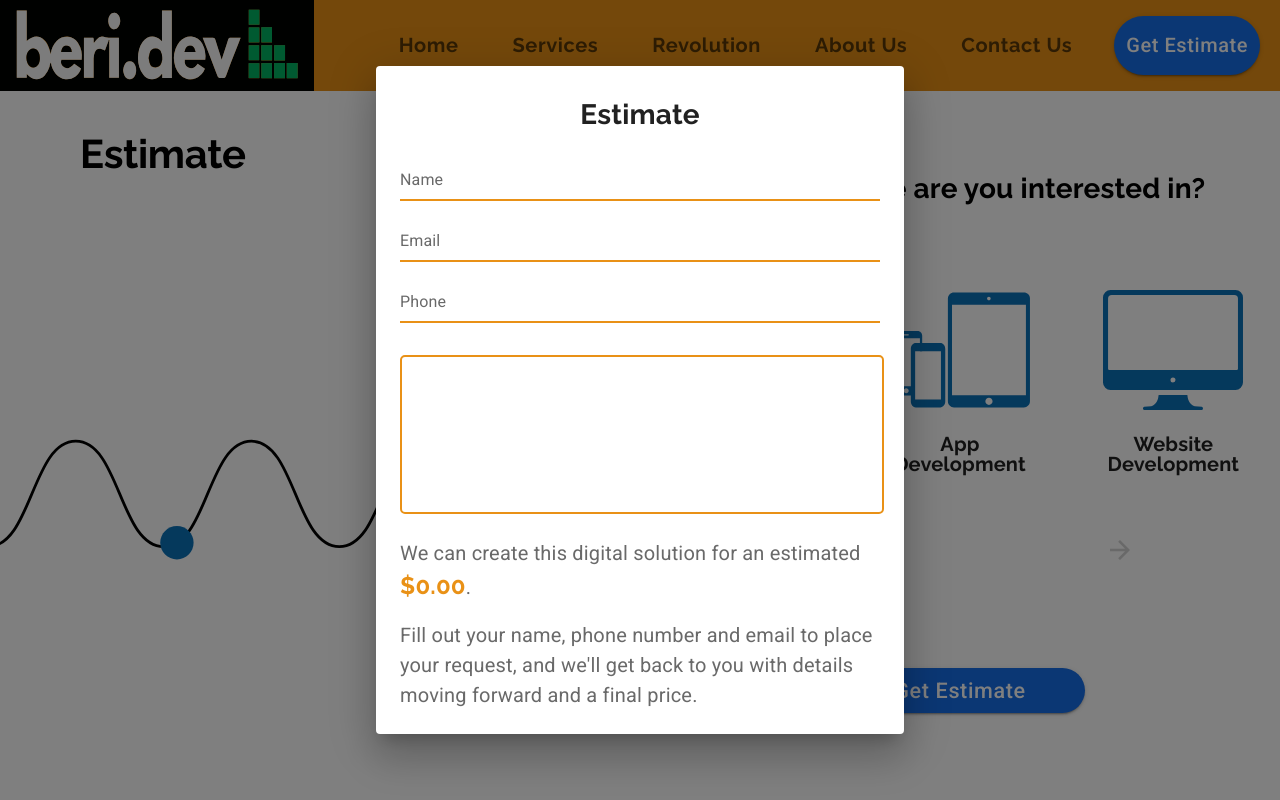
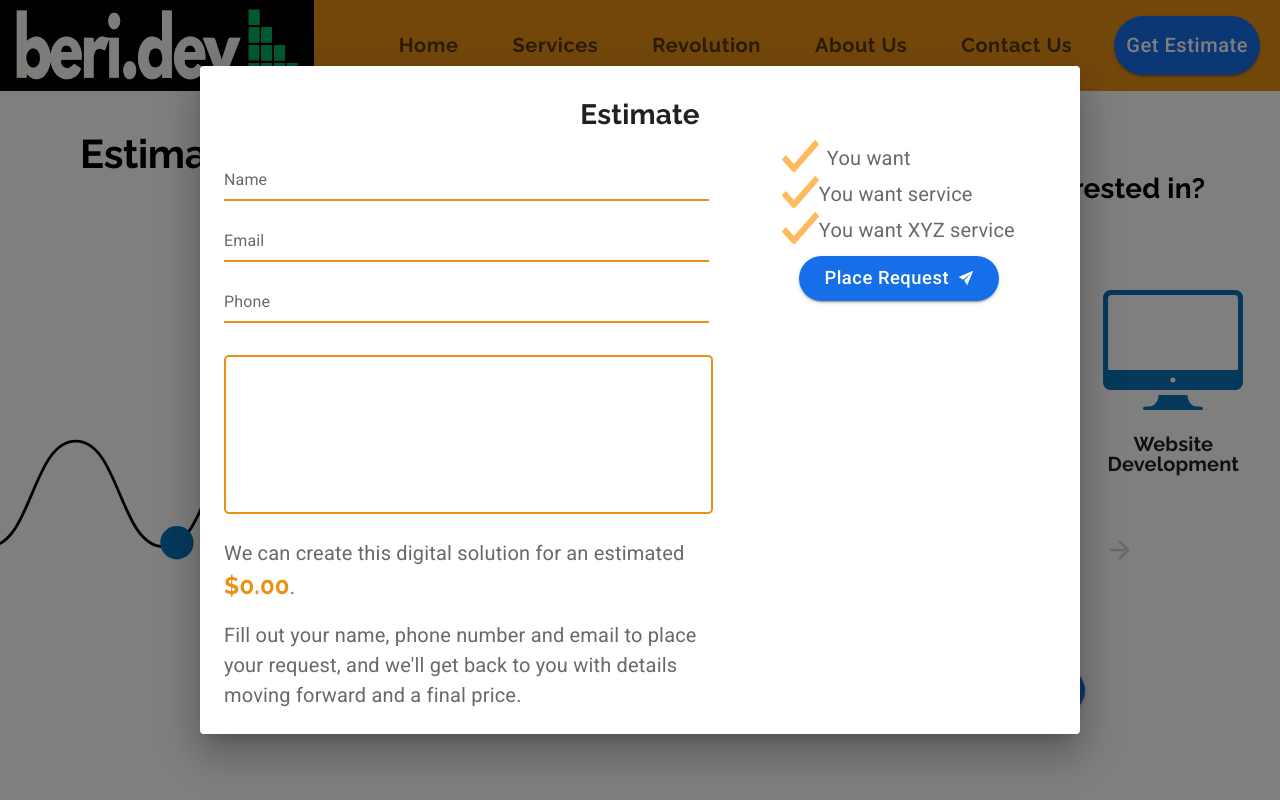
Before and after one commit to HAZberi/tech-company-website, a React (Create React App) app: page /estimate in a window 1280 px wide. Both pictures are taken after a click on the button "Get Estimate". Shown: the top 800 px of the page. Built offline with nearby package versions, Linux system fonts and the light colour scheme.

Commit message:
Estimate item list init

```diff
--- a/src/components/Estimate.js
+++ b/src/components/Estimate.js
@@ -12,8 +12,8 @@ import DialogContent from "@material-ui/core/DialogContent";
 import DialogTitle from "@material-ui/core/DialogTitle";
 import TextField from "@material-ui/core/TextField";
 
-//import check from "../assets/check.svg";
-//import send from "../assets/send.svg";
+import check from "../assets/check.svg";
+import send from "../assets/send.svg";
 import software from "../assets/software.svg";
 import mobile from "../assets/mobile.svg";
 import website from "../assets/website.svg";
@@ -82,6 +82,19 @@ const useStyles = makeStyles((theme) => ({
     marginTop: "0.5rem",
     fontSize: "1.35rem",
   },
+
+  placeRequest: {
+    ...theme.typography.estimate,
+    borderRadius: "30px",
+    marginLeft: "20px",
+    marginRight: "20px",
+    height: "45px",
+    width: "200px",
+    marginTop: "0.5rem",
+    fontSize: "1.15rem",
+  },
+
+
   arrowIcons: {
     "&:hover": {
       backgroundColor: "transparent",
@@ -181,7 +194,7 @@ const softwareQuestions = [
         icon: iphone,
         iconAlt: "outline of iphone",
         selected: false,
-        cost: 5000,
+        cost: 3000,
       },
       {
         id: 3,
@@ -190,7 +203,7 @@ const softwareQuestions = [
         icon: android,
         iconAlt: "outlines of android phone",
         selected: false,
-        cost: 5000,
+        cost: 3000,
       },
     ],
     active: true,
@@ -360,7 +373,7 @@ const websiteQuestions = [
         icon: customized,
         iconAlt: "outline of two people",
         selected: false,
-        cost: 10000,
+        cost: 2500,
       },
       {
         id: 3,
@@ -369,7 +382,7 @@ const websiteQuestions = [
         icon: globe,
         iconAlt: "outline of three people",
         selected: false,
-        cost: 25000,
+        cost: 5000,
       },
     ],
     active: true,
@@ -395,6 +408,13 @@ const Estimate = (props) => {
   const [message, setMessage] = useState("");
 
   const [estimate, setEstimate] = useState(0);
+
+  const [service, setService] = useState([]);
+  const [platforms, setPlatforms] = useState([]);
+  const [features, setFeatures] = useState([]);
+  const [customFeatures, setCustomFeatures] = useState("");
+  const [category, setCategory] = useState("");
+  const [users, setUsers] = useState("");
 
   const defaultOptions = {
     loop: true,
@@ -520,12 +540,15 @@ const Estimate = (props) => {
       //if selected option title matches the swtich case => question state is updated to show relevant questions
       case "Software Development":
         setQuestions(softwareQuestions);
+        setService('Software Development');
         break;
       case "App Development":
         setQuestions(softwareQuestions);
+        setService('App Development');
         break;
       case "Website Development":
         setQuestions(websiteQuestions);
+        setService('Website Development');
         break;
       default:
         //if selected option title doesnt match any switch case then we will simply update the question
@@ -752,7 +775,8 @@ const Estimate = (props) => {
         onClose={() => setOpen(false)}
         aria-labelledby="estimate-modal-title"
         fullScreen={smallest ? true : false}
-        style={{ zIndex: 1302 }}
+        style={{ zIndex: 1302, }}
+        maxWidth={smaller ? 'sm': 'lg'}
       >
         <DialogTitle
           id="estimate-modal-title"
@@ -763,7 +787,7 @@ const Estimate = (props) => {
         </DialogTitle>
         <DialogContent>
           <Grid container>
-            <Grid item container direction="column">
+            <Grid item container direction="column" md={7} style={{maxWidth: "35em"}}>
               <Grid item style={{ width: "100%", marginTop: "0.5em" }}>
                 <TextField
                   label="Name"
@@ -810,7 +834,7 @@ const Estimate = (props) => {
                   fullWidth
                 />
               </Grid>
-              <Grid item style={{ maxWidth: "30em", marginTop: "1.5em" }}>
+              <Grid item style={{ marginTop: "1.5em" }}>
                 <Typography variant="body1" paragraph>
                   We can create this digital solution for an estimated{" "}
                   <span className={classes.specialText}>
@@ -825,6 +849,42 @@ const Estimate = (props) => {
                 </Typography>
               </Grid>
             </Grid>
+            <Grid item container direction="column" alignItems="center" md={5} style={{paddingLeft: "2em"}}>
+              <Grid item>
+                <Grid container direction="column">
+                  <Grid item container direction="row" alignItems="center">
+                    <Grid item>
+                      <img src={check} alt="checkmark" style={{paddingRight: "0.5em"}}/>
+                    </Grid>
+                    <Grid item>
+                      <Typography variant="body1">You want {service}</Typography>
+                    </Grid>
+                  </Grid>
+                  <Grid item container direction="row" alignItems="center">
+                    <Grid item>
+                      <img src={check} alt="checkmark" />
+                    </Grid>
+                    <Grid item>
+                      <Typography variant="body1">You want service</Typography>
+                    </Grid>
+                  </Grid>
+                  <Grid item container direction="row" alignItems="center">
+                    <Grid item>
+                      <img src={check} alt="checkmark" />
+                    </Grid>
+                    <Grid item>
+                      <Typography variant="body1">You want XYZ service</Typography>
+                    </Grid>
+                  </Grid>
+                </Grid>
+              </Grid>
+              <Grid item>
+                <Button variant="contained" color="secondary" className={classes.placeRequest}>
+                  Place Request
+                  <img src={send} alt="airplane" style={{marginLeft: "10px"}} />
+                </Button>
+              </Grid>
+            </Grid>
           </Grid>
         </DialogContent>
       </Dialog>
```
Also changed, not shown: 1 other file (tests, documents, lock files or other folders).
